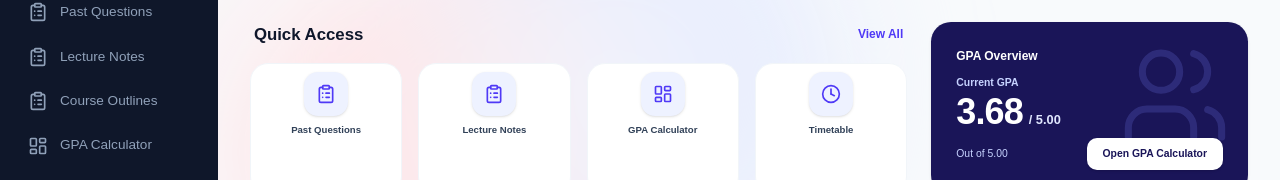
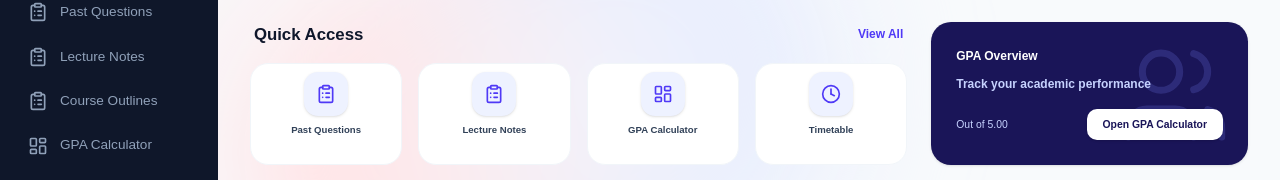
Before and after one commit to Awoyelevictor/FOSSA_WEBSITE, a React (Vite) app: page /dashboard in a window 1280 px wide. Shown: the part 301-481 px from the top of the page. Built offline with nearby package versions, Linux system fonts and the light colour scheme; no server answers.

Commit message:
Remove hardcoded sample GPA from dashboard

```diff
--- a/src/components/GPAOverview.jsx
+++ b/src/components/GPAOverview.jsx
@@ -10,11 +10,7 @@ export const GPAOverview = () => {
 
             <div className="relative z-10 flex flex-col w-full h-full">
                 <h2 className="text-[0.75rem] font-bold text-white mb-2 pb-0.5">GPA Overview</h2>
-                <p className="text-[0.65rem] text-indigo-200 font-bold mb-1">Current GPA</p>
-                <div className="flex items-baseline gap-1.5 mb-1">
-                    <p className="text-[2.25rem] font-black tracking-tight leading-none">3.68</p>
-                    <p className="text-[0.8rem] font-bold text-indigo-100">/ 5.00</p>
-                </div>
+                <p className="text-[0.75rem] text-indigo-200 font-bold mb-3">Track your academic performance</p>
                 <div className="flex items-center justify-between w-full mt-1">
                     <p className="text-[0.65rem] font-medium text-indigo-200">Out of 5.00</p>
                     <Link to="/dashboard/gpa-calculator" className="px-4 py-2 bg-white text-[#1a1558] rounded-lg font-bold text-[0.65rem] hover:bg-slate-100 transition-colors shadow-sm ml-auto z-20 relative">
```
